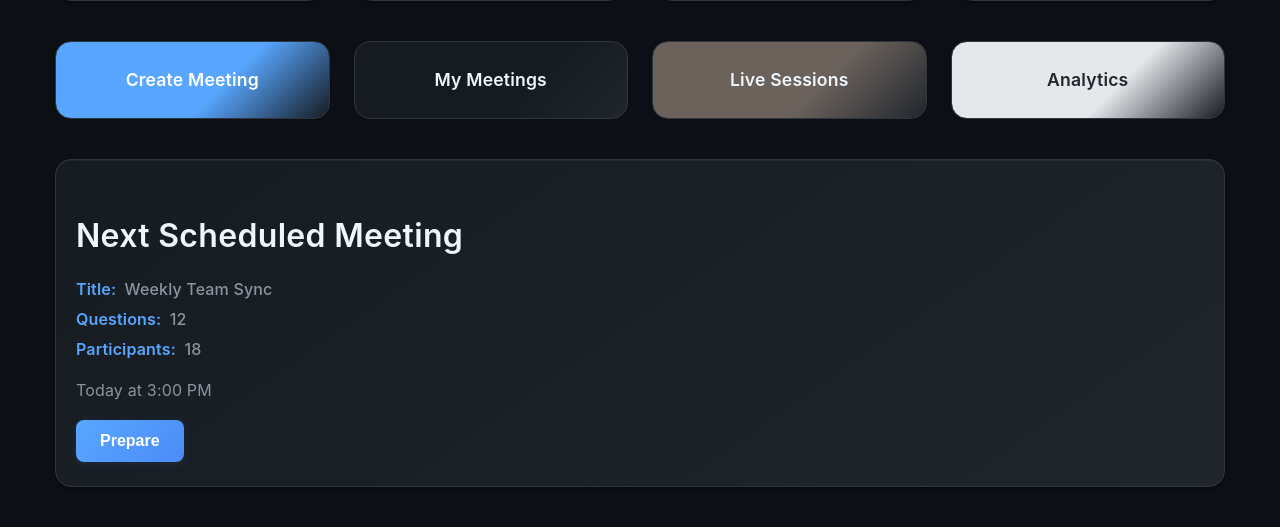
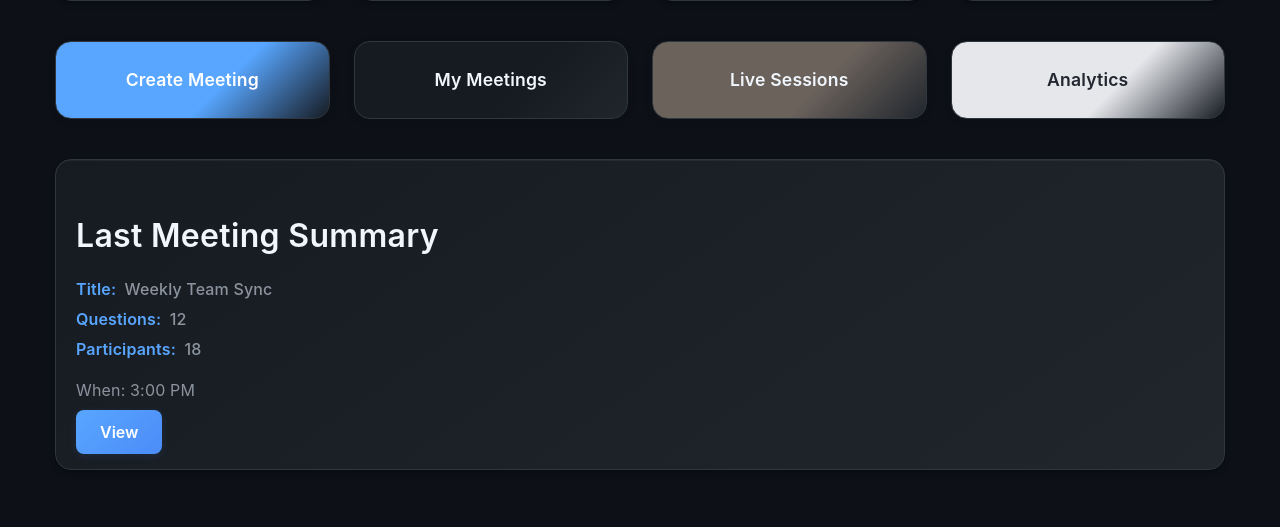
Before and after one commit to JBK2116/CollaBoard, a Django app: page /director/dashboard/ in a window 1280 px wide. Shown: the part 460-987 px from the top of the page. After the commit the page ends 930 px from the top, so only its background shows below. Run offline with Django 5.2, Linux system fonts and the light colour scheme; the visitor is signed in with stand-in values (Sample User, id 1).

Commit message:
Updated Dashboard Look
I have updated the look of the dashboard. Look at the git changes.

```diff
--- a/collaboard/apps/director/templates/director/dashboard.html
+++ b/collaboard/apps/director/templates/director/dashboard.html
@@ -76,14 +76,14 @@
       <!-- Utility Widget (Next Scheduled Meeting) -->
       <section class="utility-widget">
         <div class="next-meeting">
-          <h2 class="utility-title">Next Scheduled Meeting</h2>
+          <h2 class="utility-title">Last Meeting Summary</h2>
           <div class="utility-meta">
             <div class="meeting-title"><strong>Title:</strong> Weekly Team Sync</div>
             <div class="meeting-questions"><strong>Questions:</strong> 12</div>
             <div class="meeting-participants"><strong>Participants:</strong> 18</div>
           </div>
-          <p class="utility-time">Today at 3:00 PM</p>
-          <button class="utility-btn">Prepare</button>
+          <p class="utility-time">When: 3:00 PM</p>
+          <a class="utility-btn" href="{% url 'create-meeting' %}" style="text-decoration: none;">View</a>
         </div>
         <!--
         <div class="last-meeting-summary">
```
